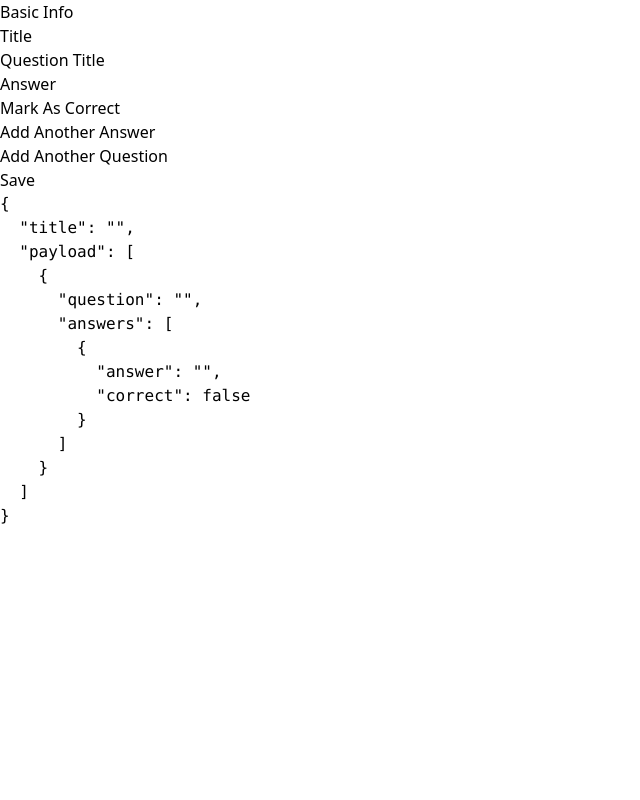
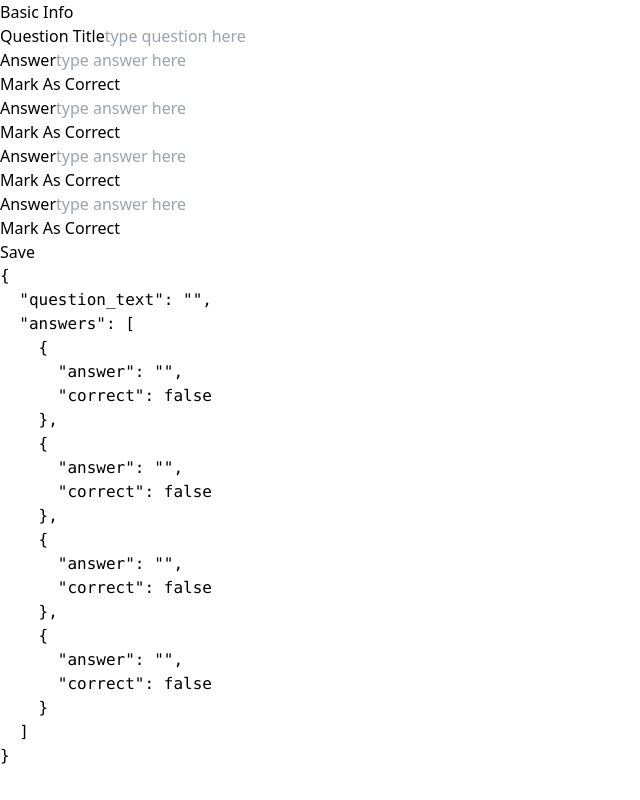
Before and after one commit to HassanBahati/formik-field-arrays, a React (Create React App) app: page / in a window 1280 px wide. Shown: the whole page, without its empty margins (0-640 px from the left). Built offline with nearby package versions, Linux system fonts and the light colour scheme.

Commit message:
remove nested field array

```diff
--- a/src/App.js
+++ b/src/App.js
@@ -5,22 +5,29 @@ import { Formik, Form, Field, FieldArray } from "formik";
 
 function App() {
   const initialValues = {
-    title: "",
-    payload: [
-      {
-        question: "",
+    question_text: "",
     answers: [
       {
         answer: "",
         correct: false,
       },
-        ],
+      {
+        answer: "",
+        correct: false,
+      },
+      {
+        answer: "",
+        correct: false,
+      },
+      {
+        answer: "",
+        correct: false,
       },
     ],
   };
 
   const basicFormSchema = Yup.object().shape({
-    title: Yup.string().trim().required("This field is required."),
+    question_text: Yup.string().trim().required("This field is required."),
   });
 
   const handleFormSubmit = (values, bag) => {
@@ -39,128 +46,58 @@ function App() {
       >
         {({ isValid, isSubmitting, values, setFieldValue }) => (
           <Form>
-            <Field label="Title" name="title" component={InputText} />
 
-            <FieldArray name="payload">
-              {(arrayHelpers1) => (
-                <>
-                  {values.payload.map((item, index) => {
-                    const fieldName = `payload[${index}].question`;
-
-                    return (
-                      <div key={index} className="question">
             <Field
               label="Question Title"
-                          name={fieldName}
+              placeholder="type question here"
+              name='question_text'
               component={InputText}
             />
 
-                        <FieldArray name={`payload[${index}].answers`}>
+            <FieldArray name={`answers`}>
               {(arrayHelpers2) => (
-                            <div className="questionAnswers">
+                <div className="">
                   <ul>
-                                {values.payload[index].answers.map(
-                                  (item, index2) => {
-                                    const answerFieldName = `payload[${index}].answers[${index2}].answer`;
-                                    const flagName = `payload[${index}].answers[${index2}].correct`;
+                    {values.answers.map((item, index) => {
+                      const answerFieldName = `answers[${index}].answer`;
+                      const flagName = `answers[${index}].correct`;
                       return (
-                                      <li key={index2}>
+                        <li key={index}>
                           <Field
                             label="Answer"
                             name={answerFieldName}
                             component={InputText}
+                            placeholder="type answer here"
                           />
 
                           <button
                             type="button"
                             className={
-                                            values.payload[index].answers[
-                                              index2
-                                            ].correct
-                                              ? "active"
-                                              : ""
+                              values.answers[index].correct ? "active" : ""
                             }
                             onClick={() => {
-                                            values.payload[index].answers.map(
-                                              (tem3, index3) => {
+                              values.answers.map((tem3, index3) => {
                                 setFieldValue(
-                                                  `payload[${index}].answers[${index3}].correct`,
+                                  `answers[${index3}].correct`,
                                   false
                                 );
-                                              }
-                                            );
+                              });
                               setFieldValue(flagName, true);
                             }}
                           >
-                                          {values.payload[index].answers[index2]
-                                            .correct
+                            {values.answers[index].correct
                               ? "Correct Answer"
                               : "Mark As Correct"}
                           </button>
-
-                                        {index2 > 0 && (
-                                          <button
-                                            onClick={() =>
-                                              arrayHelpers2.remove(index2)
-                                            }
-                                          >
-                                            Remove this Answer
-                                          </button>
-                                        )}
                         </li>
                       );
-                                  }
-                                )}
+                    })}
                   </ul>
-
-                              <div className="addMore">
-                                <button
-                                  onClick={() =>
-                                    arrayHelpers2.push({
-                                      answer: "",
-                                      correct: false,
-                                    })
-                                  }
-                                >
-                                  <div className="icon" />
-                                  <span>Add Another Answer</span>
-                                </button>
-                              </div>
                 </div>
               )}
             </FieldArray>
 
-                        {index > 0 && (
-                          <button onClick={() => arrayHelpers1.remove(index)}>
-                            Remove this Question
-                          </button>
-                        )}
-                      </div>
-                    );
-                  })}
-                  <div className="addMore">
-                    <button
-                      onClick={() =>
-                        arrayHelpers1.push({
-                          question: "",
-                          answers: [
-                            {
-                              answer: "",
-                              correct: false,
-                            },
-                          ],
-                        })
-                      }
-                    >
-                      <div className="icon" />
-                      <span>Add Another Question</span>
-                    </button>
-                  </div>
-                </>
-              )}
-            </FieldArray>
-
-            <div className="cta">
+            <div className="">
               <button disabled={!isValid || isSubmitting} type="submit">
                 Save
               </button>
--- a/src/components/TextInput.js
+++ b/src/components/TextInput.js
@@ -6,6 +6,7 @@ const InputText = (props) => {
     showErrorOnTouch = true,
     label,
     field,
+    placeholder,
     form: { touched, errors },
     ...restProps
   } = props;
@@ -21,13 +22,14 @@ const InputText = (props) => {
         type="text"
         {...field}
         {...restProps}
-        className={
+        placeholder={placeholder}
+        className={`${
           showErrorOnTouch
             ? touch && errorMessage
               ? "invalid"
               : ""
             : errorMessage && "invalid"
-        }
+        } `}
       />
 
       {showErrorOnTouch
```
Lines whose indentation alone changed are shown as unchanged.
